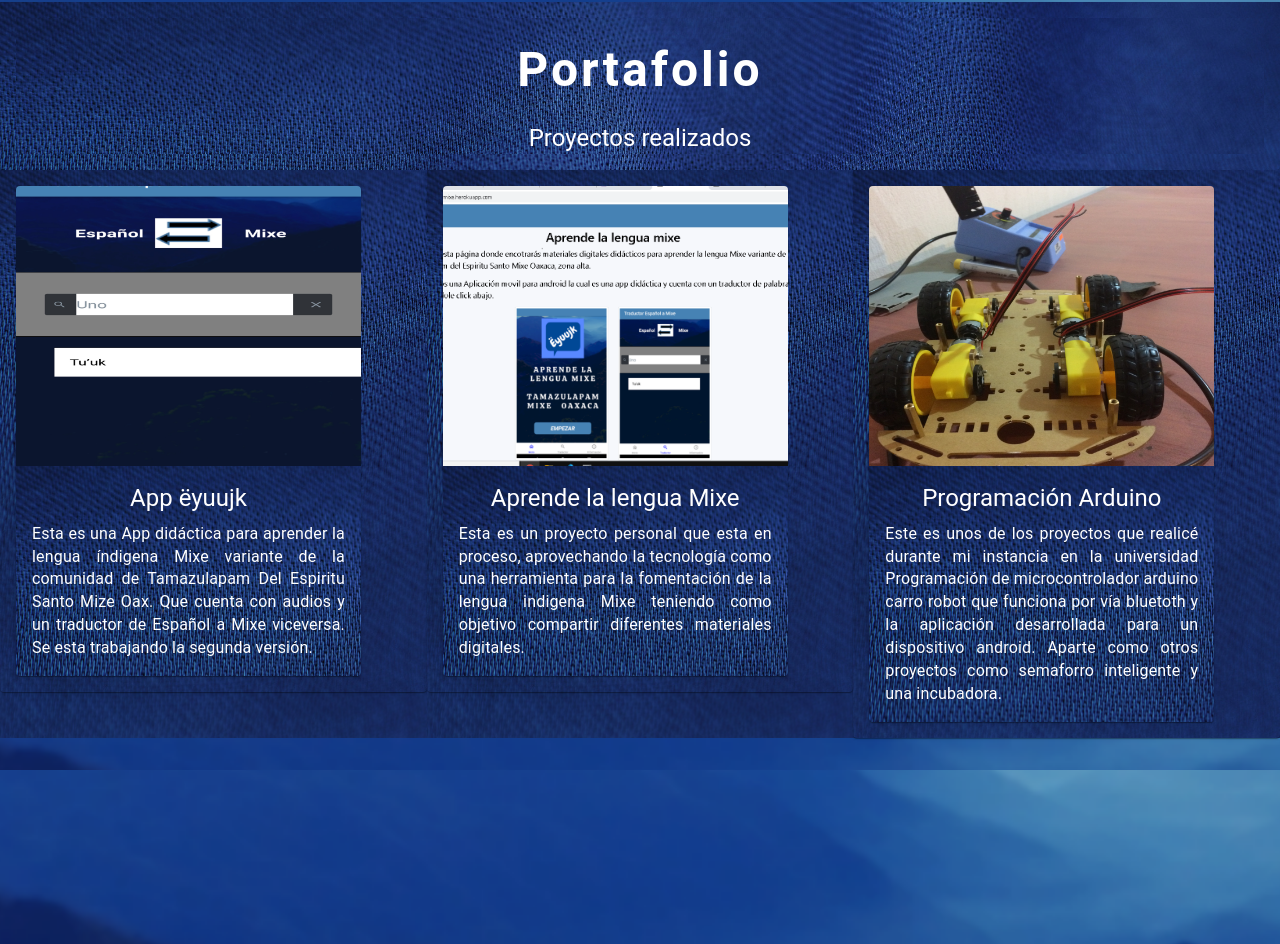
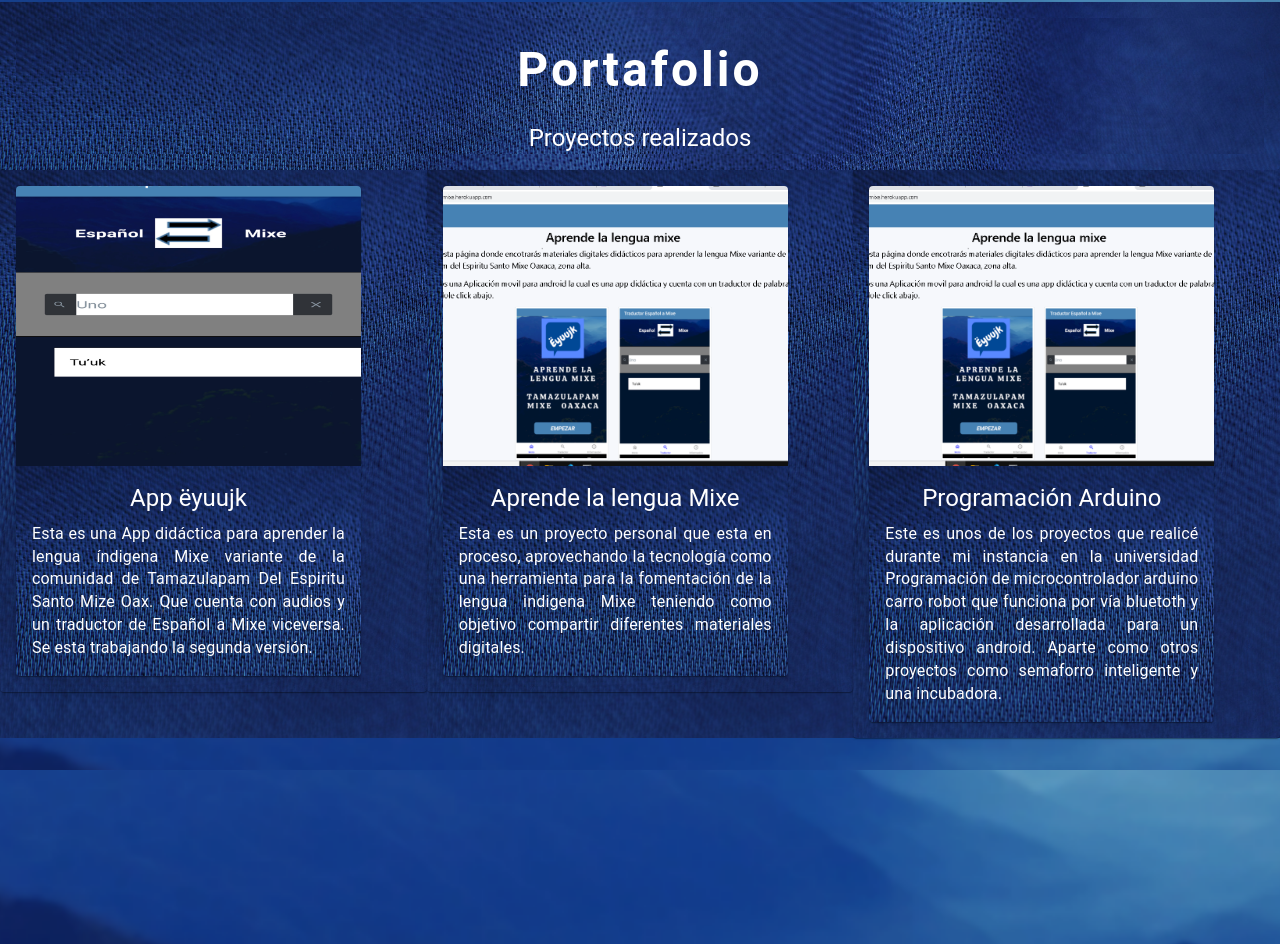
Before and after one commit to Leo9497/portafolio, a React (Create React App) app: page / in a window 1280 px wide. Shown: the part 1828-2772 px from the top of the page. Built offline with nearby package versions, Linux system fonts and the light colour scheme.

Commit message:
nuevo git

```diff
--- a/src/components/portaimages/Arduino.jsx
+++ b/src/components/portaimages/Arduino.jsx
@@ -26,8 +26,8 @@ export default function Cards() {
       <CardActionArea>
         <CardMedia
           className={classes.media}
-          image="/images/carrito.jpg"
-          title="Contemplative Reptile"
+          image="/images/pagina.png"
+          title="Arduino"
         />
         <CardContent>
           <Typography className="color"  gutterBottom variant="h5" component="h2">
```
